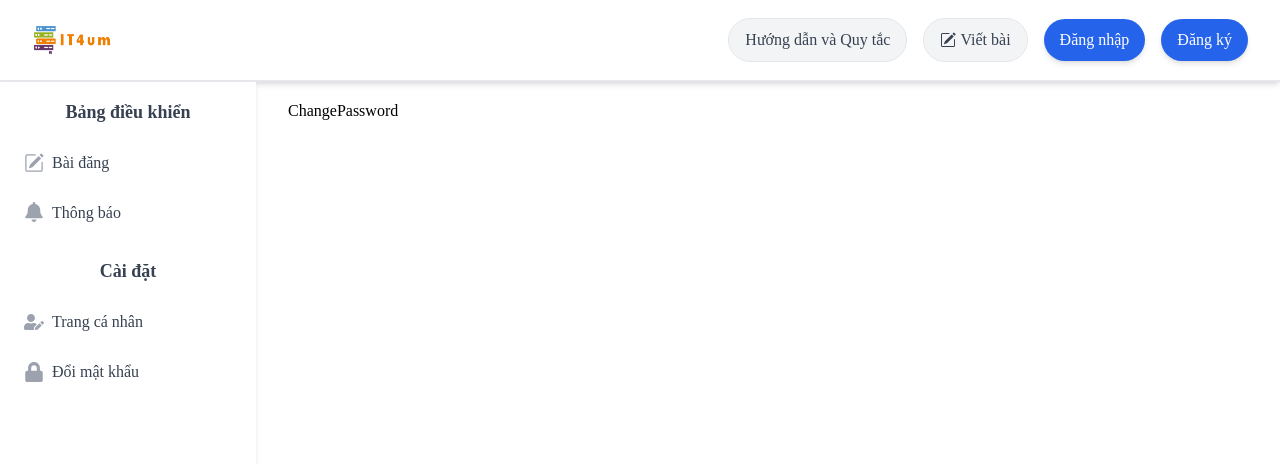
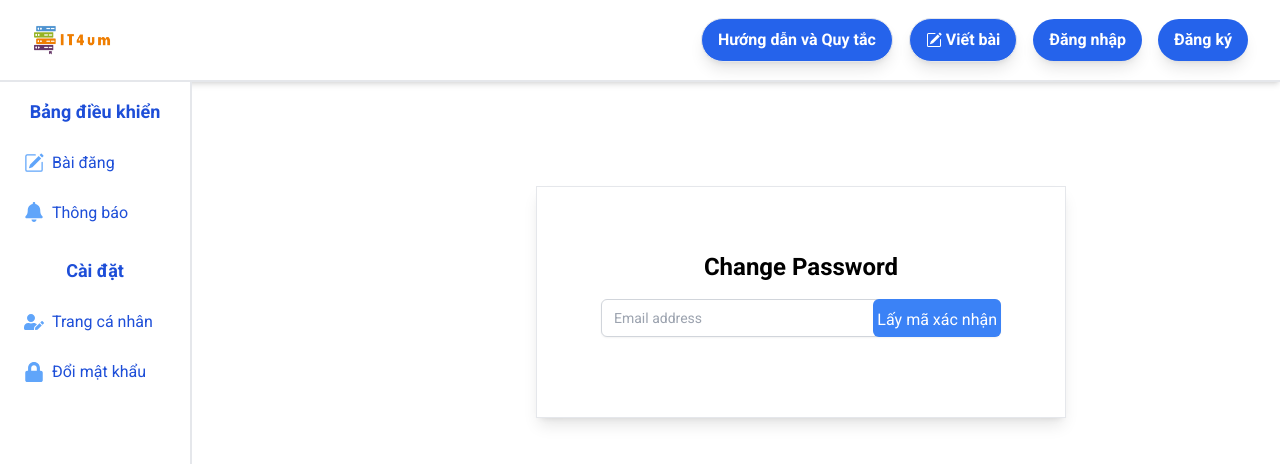
Before and after one commit to theDuyet-Shine/it4um-frontend, a React (Vite) app: page /dashboard/change-password in a window 1280 px wide. Shown: the top 464 px of the page. Built offline with nearby package versions, Linux system fonts and the light colour scheme.

Commit message:
update UI/UX

```diff
--- a/src/App.css
+++ b/src/App.css
@@ -1,7 +1,9 @@
+@import url("https://fonts.googleapis.com/css2?family=Roboto:wght@400;700&display=swap");
+
 #root {
-  margin: 0 auto;
+  margin: auto;
   text-align: center;
-  font-family: "Roboto Slab", serif;
+  font-family: "Roboto", sans-serif;
   line-height: 1.6;
 }
 
@@ -32,7 +34,7 @@
 }
 
 .ql-editor {
-  font-family: "Times New Roman", Times, serif;
+  font-family: "Roboto", sans-serif;
   line-height: 1.6;
 }
 
@@ -41,7 +43,7 @@
 }
 
 .font-time {
-  font-family: "Times New Roman", Times, serif;
+  font-family: "Roboto", sans-serif;
 }
 
 .scroll-to-top {
@@ -59,3 +61,7 @@
 .icon:hover {
   color: #007bff; /* Màu sắc hover của icon */
 }
+
+.font-segoe {
+  font-family: "Segoe UI", Arial, sans-serif;
+}
--- a/src/components/Navbar.jsx
+++ b/src/components/Navbar.jsx
@@ -58,13 +58,13 @@ const Navbar = () => {
             onClick={() => {
               navigate("/guide");
             }}
-            className="gap-1 flex items-center px-4 py-2 border rounded-full text-gray-700 bg-gray-100 cursor-pointer hover:bg-gray-200"
+            className="gap-1 flex items-center px-4 py-2 border rounded-full button"
           >
             Hướng dẫn và Quy tắc
           </button>
           <button
             onClick={handleNewPostClick}
-            className="gap-1 flex items-center px-4 py-2 border rounded-full text-gray-700 bg-gray-100 cursor-pointer hover:bg-gray-200"
+            className="gap-1 flex items-center px-4 py-2 border rounded-full button"
           >
             <BsPencilSquare />
             Viết bài
@@ -73,8 +73,8 @@ const Navbar = () => {
           {userAuth.isAuthenticated ? (
             <div className="gap-2 flex" ref={menuRef}>
               <Link to={"/dashboard/notification"}>
-                <button className="w-10 h-10 rounded-full border flex justify-center items-center hover:bg-gray-200">
-                  <GoBell className="w-6 h-6 " />
+                <button className="w-10 h-10 rounded-full border flex justify-center items-center bg-blue-600 hover:scale-110">
+                  <GoBell className="w-6 h-6 text-white" />
                 </button>
               </Link>
               <div>
@@ -84,7 +84,7 @@ const Navbar = () => {
                 >
                   <img
                     src={userAuth.user.profile_image}
-                    className="h-10 w-10 rounded-full cursor-pointer"
+                    className="h-10 w-10 rounded-full cursor-pointer border border-blue-600"
                     alt="User Profile"
                   />
                 </button>
--- a/src/components/SideBar.jsx
+++ b/src/components/SideBar.jsx
@@ -5,49 +5,49 @@ import { BsPencilSquare } from "react-icons/bs";
 
 const SideBar = () => {
   return (
-    <div className="w-64 h-screen bg-white shadow-md">
+    <div className="w-48 h-screen bg-white border-r-2">
       <div className="p-4">
-        <h2 className="text-gray-700 text-lg font-semibold mb-4">
+        <h2 className="text-blue-700 text-lg font-semibold mb-4">
           Bảng điều khiển
         </h2>
         <ul>
           <li className="mb-2">
             <Link
               to="/dashboard/post-central"
-              className="flex items-center p-2 text-gray-700 hover:bg-gray-100 rounded"
+              className="flex items-center p-2 text-blue-700 hover:bg-gray-100 rounded"
             >
-              <BsPencilSquare className="w-5 h-5 mr-2 text-gray-400" />
+              <BsPencilSquare className="w-5 h-5 mr-2 text-blue-400" />
               Bài đăng
             </Link>
           </li>
           <li className="mb-2">
             <Link
               to="/dashboard/notification"
-              className="flex items-center p-2 text-gray-700 hover:bg-gray-100 rounded"
+              className="flex items-center p-2 text-blue-700 hover:bg-gray-100 rounded"
             >
-              <FaBell className="w-5 h-5 mr-2 text-gray-400" />
+              <FaBell className="w-5 h-5 mr-2 text-blue-400" />
               Thông báo
             </Link>
           </li>
         </ul>
         <div className="mt-6">
-          <h2 className="text-gray-700 text-lg font-semibold mb-4">Cài đặt</h2>
+          <h2 className="text-blue-700 text-lg font-semibold mb-4">Cài đặt</h2>
           <ul>
             <li className="mb-2">
               <Link
                 to="/dashboard/your-profile"
-                className="flex items-center p-2 text-gray-700 hover:bg-gray-100 rounded"
+                className="flex items-center p-2 text-blue-700 hover:bg-gray-100 rounded"
               >
-                <FaUserEdit className="w-5 h-5 mr-2 text-gray-400" />
+                <FaUserEdit className="w-5 h-5 mr-2 text-blue-400" />
                 Trang cá nhân
               </Link>
             </li>
             <li className="mb-2">
               <Link
                 to="/dashboard/change-password"
-                className="flex items-center p-2 text-gray-700 hover:bg-gray-100 rounded"
+                className="flex items-center p-2 text-blue-700 hover:bg-gray-100 rounded"
               >
-                <FaLock className="w-5 h-5 mr-2 text-gray-400" />
+                <FaLock className="w-5 h-5 mr-2 text-blue-400" />
                 Đổi mật khẩu
               </Link>
             </li>
--- a/src/components/comment/CommentPool.jsx
+++ b/src/components/comment/CommentPool.jsx
@@ -63,10 +63,10 @@ const CommentPool = ({ postId, onClose }) => {
 
   return (
     <div
-      className="bg-white p-4 overflow-auto"
+      className="bg-white p-4 overflow-auto h-full"
       style={{ backgroundColor: "#F3F4F6" }}
     >
-      <div className="flex justify-end">
+      <div className="flex justify-end ">
         <AiOutlineClose className="cursor-pointer" onClick={onClose} />
       </div>
       <div className="mt-4 bg-white">
--- a/src/components/post/PostItem.jsx
+++ b/src/components/post/PostItem.jsx
@@ -18,7 +18,7 @@ const PostItem = ({ post, handleTagClick }) => {
           <img
             src={post.author.profile_image}
             alt={post.author.fullname}
-            className="w-10 h-10 rounded-full border-2 border-blue-500"
+            className="w-10 h-10 rounded-full border border-blue-500"
           />
           <div>
             <p className="font-semibold text-blue-600">
@@ -31,7 +31,7 @@ const PostItem = ({ post, handleTagClick }) => {
         </div>
       </div>
       <h3
-        className="text-lg font-bold mb-2 text-gray-800 cursor-pointer hover:text-blue-600"
+        className="text-lg font-bold mb-2 text-gray-800 cursor-pointer hover:text-blue-600 hover:scale-105"
         onClick={() => {
           navigate(`/post/${post._id}`);
         }}
@@ -51,7 +51,7 @@ const PostItem = ({ post, handleTagClick }) => {
           <Chip
             key={index}
             label={tag}
-            className="bg-white border border-gray-300 hover:bg-gray-200 text-gray-800 hover:text-white cursor-pointer"
+            className="button"
             onClick={() => {
               handleTagClick(tag);
             }}
--- a/src/index.css
+++ b/src/index.css
@@ -12,7 +12,7 @@
   }
 
   .button {
-    @apply px-4 py-2 bg-blue-600 text-white rounded-full shadow-md mt-4 mb-4 transition ease-in-out hover:scale-110;
+    @apply px-4 py-2 bg-blue-600 text-white font-bold rounded-full shadow-lg mt-4 mb-4 transition ease-in-out transform hover:scale-110 hover:bg-blue-700;
   }
 
   .link-text {
--- a/src/pages/Dashboard/ChangePassword.jsx
+++ b/src/pages/Dashboard/ChangePassword.jsx
@@ -1,7 +1,125 @@
-import React from "react";
+import React, { useState, useEffect } from "react";
+import toast from "react-hot-toast";
+import InputBox from "../../components/InputBox";
+import api from "../../config/axios";
+import { useSelector } from "react-redux";
 
 const ChangePassword = () => {
-  return <div>ChangePassword</div>;
+  const [email, setEmail] = useState("");
+  const [isVerificationRequested, setIsVerificationRequested] = useState(false);
+  const [newPassword, setNewPassword] = useState("");
+  const [confirmPassword, setConfirmPassword] = useState("");
+  const [countdown, setCountdown] = useState(0);
+  const userAuth = useSelector((state) => state.user);
+
+  const handleRequestVerification = async () => {
+    if (userAuth.user.email !== email) {
+      toast.error("Email bạn nhập không phải là email tài khoản của bạn!");
+    } else {
+      const response = await api.post("auth/send-otp", {
+        email,
+      });
+      if (response.status === 200) {
+        setIsVerificationRequested(true);
+        setCountdown(60);
+        toast.success("Hãy kiểm tra hòm thư của bạn");
+      } else {
+        toast.error("Có lỗi khi gửi mã OTP");
+      }
+    }
+  };
+
+  useEffect(() => {
+    let timer = null;
+    if (countdown > 0) {
+      timer = setTimeout(() => {
+        setCountdown((prevCountdown) => prevCountdown - 1);
+      }, 1000);
+    } else {
+      setIsVerificationRequested(false);
+    }
+    return () => clearTimeout(timer);
+  }, [countdown]);
+
+  const handleSubmit = (event) => {
+    event.preventDefault();
+    console.log("Submitted:", { email, newPassword, confirmPassword });
+    setEmail("");
+    setNewPassword("");
+    setConfirmPassword("");
+  };
+
+  return (
+    <div className="flex p-6 bg-white rounded-md place-items-center">
+      <div className="shadow-lg border px-16 py-16 mt-16 ml-72">
+        <h2 className="text-2xl mb-4 font-bold">Change Password</h2>
+        <form onSubmit={handleSubmit}>
+          <div className="relative mb-4 min-w-[400px]">
+            <input
+              type="email"
+              value={email}
+              onChange={(e) => setEmail(e.target.value)}
+              className="block w-full px-3 py-2 border border-gray-300 rounded-md shadow-sm focus:outline-none focus:ring-indigo-500 focus:border-indigo-500 sm:text-sm"
+              placeholder="Email address"
+              disabled={isVerificationRequested}
+              required
+              style={{ textOverflow: "clip" }}
+            />
+            <button
+              type="button"
+              onClick={handleRequestVerification}
+              className={`absolute inset-y-0 right-0 px-1 py-2 bg-blue-500 text-white rounded-md hover:bg-blue-600 focus:outline-none focus:bg-blue-600 ${
+                isVerificationRequested ? "hidden" : ""
+              }`}
+              disabled={isVerificationRequested}
+            >
+              Lấy mã xác nhận
+            </button>
+            {isVerificationRequested && (
+              <span className="absolute inset-y-0 right-0 px-4 py-2 bg-gray-200 text-gray-600 rounded-md">
+                {countdown > 0 ? `Lấy lại sau ${countdown}s` : "Lấy lại mã"}
+              </span>
+            )}
+          </div>
+          {isVerificationRequested && (
+            <>
+              <div className="mb-4">
+                <label className="block text-sm font-medium text-gray-700">
+                  Mật khẩu mới:
+                  <InputBox
+                    type="password"
+                    value={newPassword}
+                    onChange={(e) => setNewPassword(e.target.value)}
+                    placeholder="Mật khẩu mới"
+                    disabled={false}
+                  />
+                </label>
+              </div>
+              <div className="mb-4">
+                <label className="block text-sm font-medium text-gray-700">
+                  Nhắc lại mật khẩu:
+                  <InputBox
+                    type="password"
+                    value={confirmPassword}
+                    onChange={(e) => setConfirmPassword(e.target.value)}
+                    placeholder="Nhắc lại mật khẩu"
+                    disabled={false}
+                  />
+                </label>
+              </div>
+            </>
+          )}
+          <div className="mb-4">
+            {isVerificationRequested && (
+              <button type="submit" className="button">
+                Đổi mật khẩu
+              </button>
+            )}
+          </div>
+        </form>
+      </div>
+    </div>
+  );
 };
 
 export default ChangePassword;
--- a/src/pages/Dashboard/Profile.jsx
+++ b/src/pages/Dashboard/Profile.jsx
@@ -43,6 +43,7 @@ const Profile = () => {
       console.error("Error fetching profile data:", error);
     }
   };
+
   const handleInputChange = (e) => {
     const { name, value } = e.target;
     setProfileData((prevData) => ({
@@ -53,11 +54,11 @@ const Profile = () => {
 
   const handleUploadImage = async (e) => {
     const file = e.target.files[0];
-    if (!file) return; // Đảm bảo rằng đã chọn file
+    if (!file) return;
 
-    const randomString = getRandomString(8); // Chuỗi ngẫu nhiên 8 ký tự
-    const cleanFileName = file.name.replace(/[^a-zA-Z0-9.]/g, ""); // Làm sạch tên file
-    const fileName = `${randomString}_${cleanFileName}`; // Tên file mới
+    const randomString = getRandomString(8);
+    const cleanFileName = file.name.replace(/[^a-zA-Z0-9.]/g, "");
+    const fileName = `${randomString}_${cleanFileName}`;
     const storageRef = ref(storage, `/profile_image/${fileName}`);
 
     try {
@@ -67,13 +68,13 @@ const Profile = () => {
         ...prevData,
         profile_image: imageUrl,
       }));
-      toast.success("Tải ảnh lên thành công!");
+      toast.success("Image uploaded successfully!");
     } catch (error) {
       console.error("Error uploading image:", error);
     }
   };
 
-  const validatePNum = (phoneNumber) => {
+  const validatePhoneNumber = (phoneNumber) => {
     const errors = {};
 
     if (!phoneNumber) {
@@ -81,8 +82,7 @@ const Profile = () => {
     }
 
     if (!/^\d{10}$/.test(phoneNumber)) {
-      errors.phone_number =
-        "Số điện thoại phải là chuỗi số và có độ dài là 10 kí tự";
+      errors.phone_number = "Phone number must be a string of 10 digits";
     }
 
     return errors;
@@ -90,7 +90,7 @@ const Profile = () => {
 
   const handleSubmit = async () => {
     const phoneNumber = profileData.phone_number;
-    const errors = validatePNum(phoneNumber);
+    const errors = validatePhoneNumber(phoneNumber);
 
     if (Object.keys(errors).length > 0) {
       toast.error(errors.phone_number);
@@ -101,32 +101,40 @@ const Profile = () => {
       const response = await api.put(`/user/${userAuth.user._id}`, profileData);
       if (response.status === 200) {
         dispatch(updateUserInfo(profileData));
-        toast.success("Cập nhật thông tin thành công!");
+        toast.success("Profile updated successfully!");
       }
     } catch (error) {
-      toast.error("Có lỗi khi cập nhật thông tin!");
-      console.log(error);
+      toast.error("Error updating profile information!");
+      console.error("Error updating profile:", error);
     }
   };
 
   useEffect(() => {
     fetchData();
   }, []);
+
   return (
-    <div className="">
-      <h1 className="font-bold text-2xl">Thông tin cá nhân</h1>
-      <div className="flex flex-rows items-start py-4 gap-4">
-        {/* upload image field */}
-        <div className="mb-5 mt-16">
+    <div className="container mx-auto px-4">
+      <h1 className="font-bold text-3xl mb-6 flex justify-center ml-96 text-blue-600">
+        Thông tin cá nhân
+      </h1>
+      <div className="flex items-center">
+        {/* Image upload section (30% width) */}
+        <div className="w-1/3 pr-8">
+          <div className="mb-6">
             <label
               htmlFor="uploadImg"
               id="profileImgLabel"
-            className=" relative block w-48 h-48 bg-gray-100 rounded-full overflow-hidden"
+              className="relative block w-full h-48 bg-gray-100 rounded-full overflow-hidden"
             >
               <div className="w-full h-full absolute top-0 left-0 flex items-center justify-center text-white bg-black/80 opacity-0 hover:opacity-100 cursor-pointer">
                 Tải ảnh lên
               </div>
-            <img src={profileData.profile_image} />
+              <img
+                src={profileData.profile_image}
+                alt="Profile"
+                className="object-cover w-full h-full rounded-full border-black border"
+              />
             </label>
             <input
               type="file"
@@ -134,81 +142,116 @@ const Profile = () => {
               accept=".jpg, .png, .jpeg"
               hidden
               onChange={handleUploadImage}
-          ></input>
+            />
           </div>
-        {/* inputBox field */}
-        <div className="w-[1000px]">
-          <div className="">
-            <div className="flex items-center">
-              <div className="w-[800px]">
+        </div>
+        {/* Profile input section (70% width) */}
+        <div className="w-2/3 pl-8">
+          <div className="flex">
+            {/* First column */}
+            <div className="w-1/2 pr-4 min-w-[300px]">
+              <div className="mb-6">
+                <label className="block font-semibold mb-2" htmlFor="fullname">
+                  Họ và tên
+                </label>
                 <InputBox
+                  id="fullname"
                   name="fullname"
                   type="text"
-                  value={profileData.fullname || ""}
-                  placeholder="Họ tên"
-                  className="w-[100%]"
+                  value={profileData.fullname}
+                  placeholder="Họ và tên"
                   onChange={handleInputChange}
-                ></InputBox>
+                  className="w-full"
+                />
+              </div>
+              <div className="mb-6">
+                <label className="block font-semibold mb-2" htmlFor="email">
+                  Email
+                </label>
+                <InputBox
+                  id="email"
+                  name="email"
+                  type="email"
+                  value={profileData.email}
+                  placeholder="Email"
+                  onChange={handleInputChange}
+                  disabled
+                  className="w-full"
+                />
+              </div>
+              <div className="mb-6">
+                <label className="block font-semibold mb-2" htmlFor="address">
+                  Địa chỉ
+                </label>
+                <InputBox
+                  id="address"
+                  name="address"
+                  type="text"
+                  value={profileData.address}
+                  placeholder="Không"
+                  onChange={handleInputChange}
+                  className="w-full"
+                />
               </div>
             </div>
-
-            <div className="flex items-center">
-              <div className="w-[800px]">
+            {/* Second column */}
+            <div className="w-1/2 pl-4 min-w-[300px]">
+              <div className="mb-6">
+                <label
+                  className="block font-semibold mb-2"
+                  htmlFor="phone_number"
+                >
+                  Điện thoại
+                </label>
                 <InputBox
-                  name="email"
-                  type="email"
-                  value={profileData.email || ""}
-                  placeholder="Email"
-                  className="w-[100%]"
-                  onChange={handleInputChange}
-                  disabled={true}
-                ></InputBox>
-              </div>
-            </div>
-
-            <div className="flex items-center">
-              <div className="w-[800px]">
-                <InputBox
-                  name="address"
-                  type="text"
-                  value={profileData.address || ""}
-                  placeholder="Địa chỉ"
-                  className="w-[100%]"
-                  onChange={handleInputChange}
-                ></InputBox>
-              </div>
-            </div>
-
-            <div className="flex items-center">
-              <div className="w-[800px]">
-                <InputBox
+                  id="phone_number"
                   name="phone_number"
                   type="text"
-                  value={profileData.phone_number || ""}
-                  placeholder="Điện thoại"
-                  className="w-[100%]"
+                  value={profileData.phone_number}
+                  placeholder="Không"
                   onChange={handleInputChange}
-                ></InputBox>
+                  className="w-full"
+                />
               </div>
-            </div>
-
-            <div className="flex items-center">
-              <div className="w-[800px]">
+              <div className="mb-6">
+                <label className="block font-semibold mb-2" htmlFor="expertise">
+                  Chuyên môn
+                </label>
                 <InputBox
+                  id="expertise"
                   name="expertise"
                   type="text"
-                  value={profileData.expertise || ""}
-                  placeholder="Chuyên môn"
-                  className="w-[100%]"
+                  value={profileData.expertise}
+                  placeholder="Không"
                   onChange={handleInputChange}
-                ></InputBox>
+                  className="w-full"
+                />
+              </div>
+              <div className="mb-6">
+                <label
+                  className="block font-semibold mb-2"
+                  htmlFor="violation_score"
+                >
+                  Mức độ vi phạm
+                </label>
+                <InputBox
+                  id="violation_score"
+                  name="violation_score"
+                  type="text"
+                  value={profileData.violation_score}
+                  placeholder=""
+                  disabled
+                  className="w-full"
+                />
               </div>
             </div>
           </div>
-          <button className="button mr-40" onClick={handleSubmit}>
+        </div>
+      </div>
+      <div className="flex justify-center mt-8 ml-96">
+        <button className="button" onClick={handleSubmit}>
           Cập nhật
         </button>
-        </div>
       </div>
     </div>
   );
```
Also changed, not shown: src/pages/Home.jsx (+2 -5 lines), src/pages/NewPost.jsx (+4 -4 lines). Lines whose indentation alone changed are shown as unchanged.
